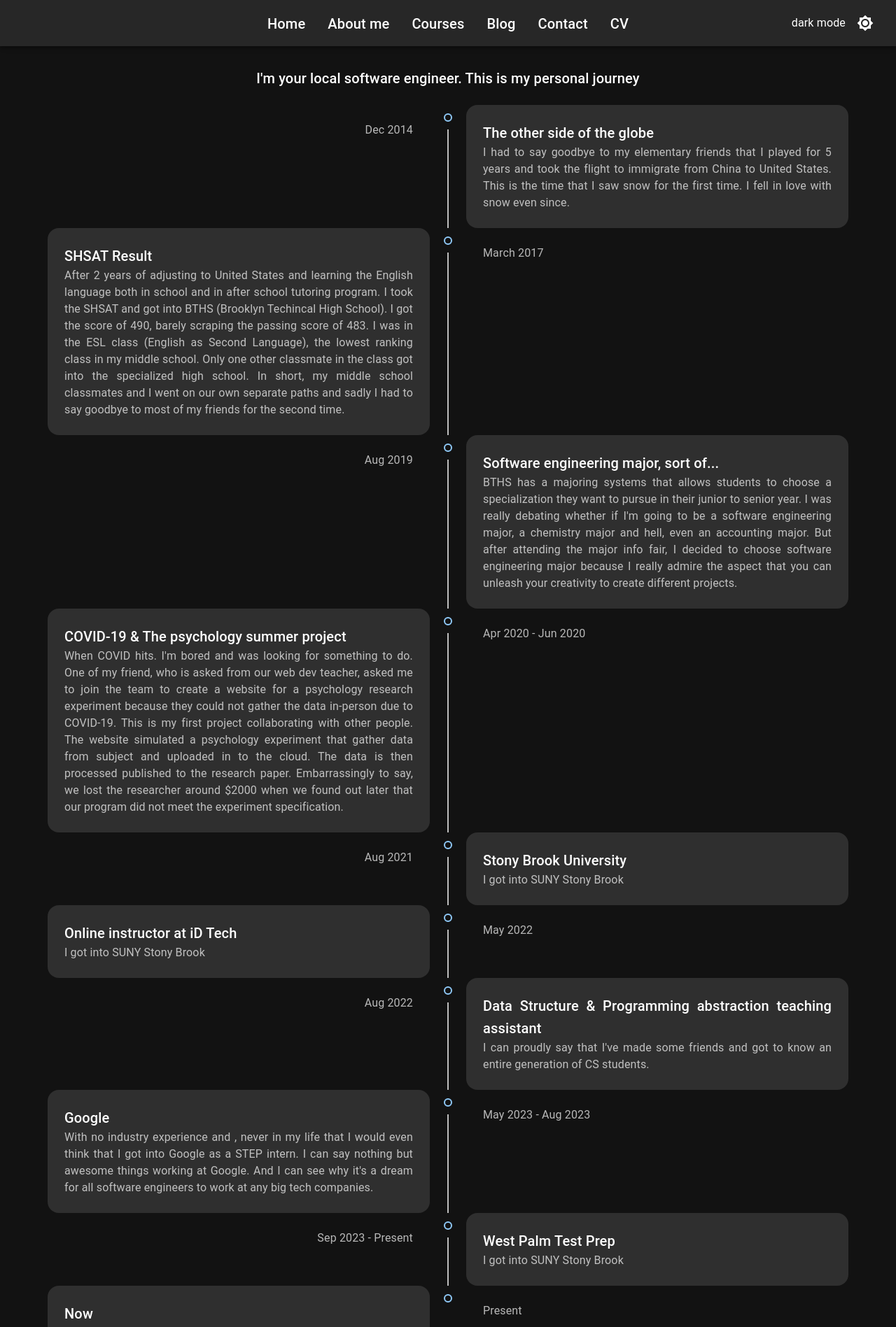
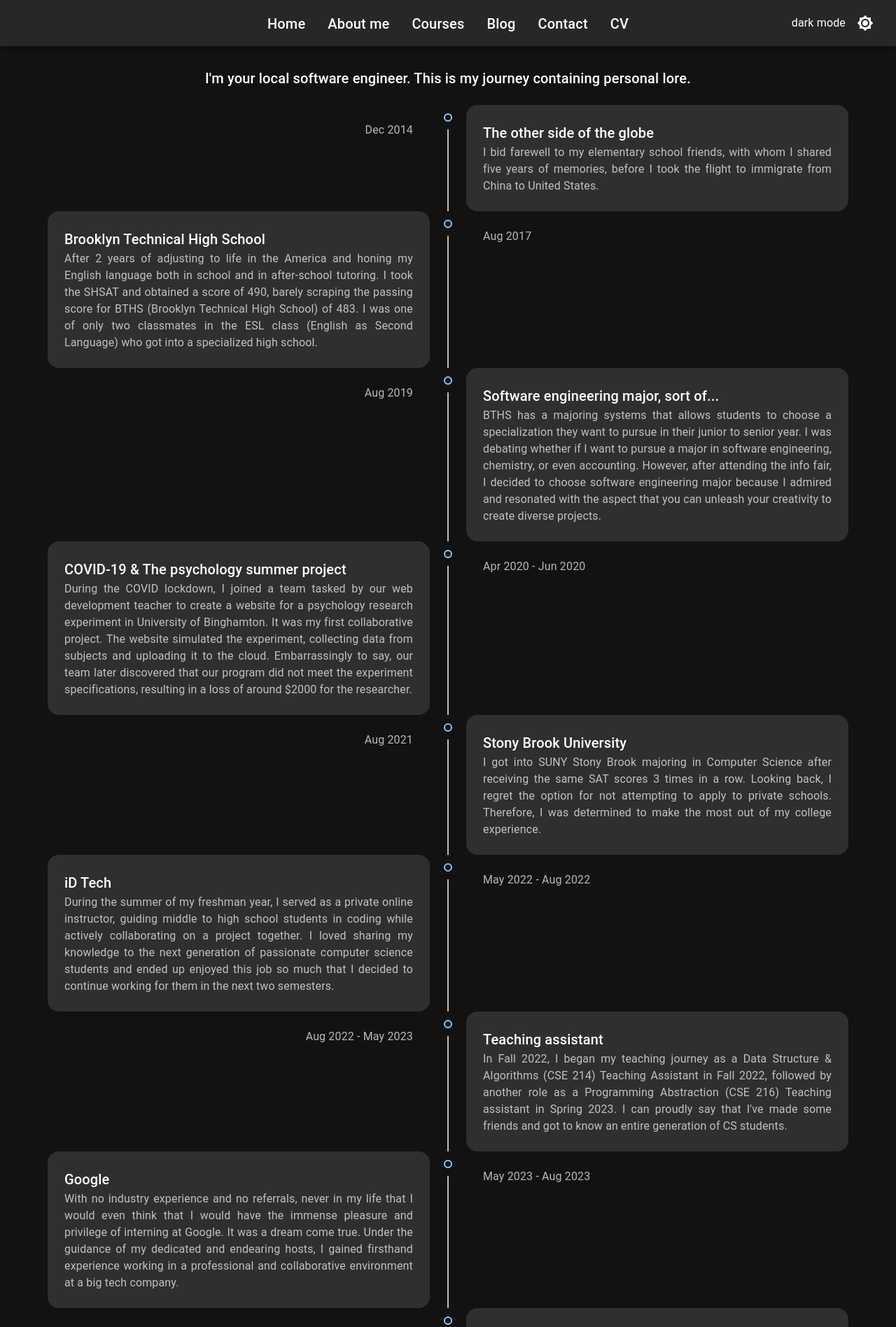
Before and after one commit to naxy-dong/personal-website, a React (Vite) app: page /AboutMe in a window 1280 px wide. Shown: the top 1897 px of the page at 70% size. Built offline with nearby package versions, Linux system fonts and the light colour scheme.

Commit message:
Timeline details + lore are complete.

```diff
--- a/src/Components/MyTimeline.tsx
+++ b/src/Components/MyTimeline.tsx
@@ -9,7 +9,6 @@ function MyTimeline() {
         "& .MuiTimelineContent-root": {
           bgcolor: "action.disabledBackground",
           textAlign: "justify !important",
-
         },
         "& .MuiTimelineContent-root, & .MuiTimelineOppositeContent-root": {
           borderRadius: 4,
@@ -21,52 +20,52 @@ function MyTimeline() {
       <MyTimelineItem
         title="The other side of the globe"
         date="Dec 2014"
-        description="I had to say goodbye to my elementary friends that I played for 5 years and took the flight to immigrate from China to United States. This is the time that I saw snow for the first time. I fell in love with snow even since."
+        description="I bid farewell to my elementary school friends, with whom I shared five years of memories, before I took the flight to immigrate from China to United States."
       />
       <MyTimelineItem
-        title="SHSAT Result"
-        date="March 2017"
-        description="After 2 years of adjusting to United States and learning the English language both in school and in after school tutoring program. I took the SHSAT and got into BTHS (Brooklyn Techincal High School). I got the score of 490, barely scraping the passing score of 483. I was in the ESL class (English as Second Language), the lowest ranking class in my middle school. Only one other classmate in the class got into the specialized high school. In short, my middle school classmates and I went on our own separate paths and sadly I had to say goodbye to most of my friends for the second time."
+        title="Brooklyn Technical High School"
+        date="Aug 2017"
+        description="After 2 years of adjusting to life in the America and honing my English language both in school and in after-school tutoring. I took the SHSAT and obtained a score of 490, barely scraping the passing score for BTHS (Brooklyn Technical High School) of 483. I was one of only two classmates in the ESL class (English as Second Language) who got into a specialized high school."
       />
       <MyTimelineItem
         title="Software engineering major, sort of..."
         date="Aug 2019"
-        description="BTHS has a majoring systems that allows students to choose a specialization they want to pursue in their junior to senior year. I was really debating whether if I'm going to be a software engineering major, a chemistry major and hell, even an accounting major. But after attending the major info fair, I decided to choose software engineering major because I really admire the aspect that you can unleash your creativity to create different projects."
+        description="BTHS has a majoring systems that allows students to choose a specialization they want to pursue in their junior to senior year. I was debating whether if I want to pursue a major in software engineering, chemistry, or even accounting. However, after attending the info fair, I decided to choose software engineering major because I admired and resonated with the aspect that you can unleash your creativity to create diverse projects."
       />
       <MyTimelineItem
         title="COVID-19 & The psychology summer project"
         date="Apr 2020 - Jun 2020"
-        description="When COVID hits. I'm bored and was looking for something to do. One of my friend, who is asked from our web dev teacher, asked me to join the team to create a website for a psychology research experiment because they could not gather the data in-person due to COVID-19. This is my first project collaborating with other people. The website simulated a psychology experiment that gather data from subject and uploaded in to the cloud. The data is then processed published to the research paper. Embarrassingly to say, we lost the researcher around $2000 when we found out later that our program did not meet the experiment specification."
+        description="During the COVID lockdown, I joined a team tasked by our web development teacher to create a website for a psychology research experiment in University of Binghamton. It was my first collaborative project. The website simulated the experiment, collecting data from subjects and uploading it to the cloud. Embarrassingly to say, our team later discovered that our program did not meet the experiment specifications, resulting in a loss of around $2000 for the researcher."
       />
       <MyTimelineItem
         title="Stony Brook University"
         date="Aug 2021"
-        description="I got into SUNY Stony Brook"
+        description="I got into SUNY Stony Brook majoring in Computer Science after receiving the same SAT scores 3 times in a row. Looking back, I regret the option for not attempting to apply to private schools. Therefore, I was determined to make the most out of my college experience."
       />
       <MyTimelineItem
-        title="Online instructor at iD Tech"
-        date="May 2022"
-        description="I got into SUNY Stony Brook"
+        title="iD Tech"
+        date="May 2022 - Aug 2022"
+        description="During the summer of my freshman year, I served as a private online instructor, guiding middle to high school students in coding while actively collaborating on a project together. I loved sharing my knowledge to the next generation of passionate computer science students and ended up enjoyed this job so much that I decided to continue working for them in the next two semesters."
       />
       <MyTimelineItem
-        title="Data Structure & Programming abstraction teaching assistant"
-        date="Aug 2022"
-        description="I can proudly say that I've made some friends and got to know an entire generation of CS students."
+        title="Teaching assistant"
+        date="Aug 2022 - May 2023"
+        description="In Fall 2022, I began my teaching journey as a Data Structure & Algorithms (CSE 214) Teaching Assistant in Fall 2022, followed by another role as a Programming Abstraction (CSE 216) Teaching assistant in Spring 2023. I can proudly say that I've made some friends and got to know an entire generation of CS students."
       />
       <MyTimelineItem
         title="Google"
         date="May 2023 - Aug 2023"
-        description="With no industry experience and , never in my life that I would even think that I got into Google as a STEP intern. I can say nothing but awesome things working at Google. And I can see why it's a dream for all software engineers to work at any big tech companies."
+        description="With no industry experience and no referrals, never in my life that I would even think that I would have the immense pleasure and privilege of interning at Google. It was a dream come true. Under the guidance of my dedicated and endearing hosts, I gained firsthand experience working in a professional and collaborative environment at a big tech company."
       />
       <MyTimelineItem
         title="West Palm Test Prep"
         date="Sep 2023 - Present"
-        description="I got into SUNY Stony Brook"
+        description="I am currently working as a front-end developer at West Palm Test Prep developing a website for taking the online SAT."
       />
       <MyTimelineItem
         title="Now"
         date="Present"
-        description="I am improving my skills and learning new technologies everyday."
+        description="I am improving my skills and learning new technologies everyday. Who knows what I'll be doing next? Not even myself."
         isEnd={true}
       />
     </Timeline>
--- a/src/Pages/AboutMe.tsx
+++ b/src/Pages/AboutMe.tsx
@@ -5,7 +5,7 @@ function AboutMe() {
   return (
     <>
       <Typography variant="h6">
-        I'm your local software engineer. This is my personal journey
+        I'm your local software engineer. This is my journey containing personal lore.
       </Typography>
       <MyTimeline />
     </>
```
